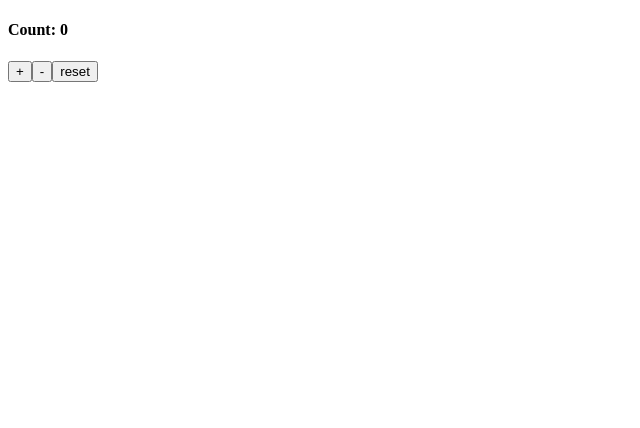
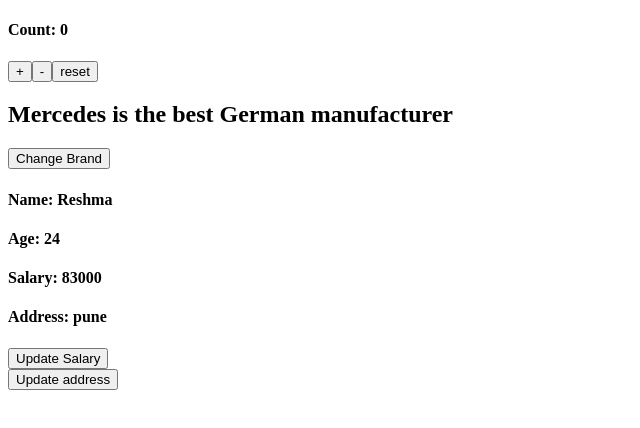
Before and after one commit to NutanShinde8926/class-practice, a React (Vite) app: page / in a window 1280 px wide. Shown: the top 428 px of the page, without its empty margins (0-640 px from the left). Built offline with nearby package versions, Linux system fonts and the light colour scheme.

Commit message:
learn usestate

```diff
--- a/src/App.jsx
+++ b/src/App.jsx
@@ -1,10 +1,14 @@
 import React from 'react'
 import Counter from './hooks/usestate/Counter'
+import UseState2 from './hooks/usestate/useState2'
+import UseState3 from './hooks/usestate/UseState3'
 
 const App = () => {
   return (
     <div>
-      < Counter />
+      <Counter />
+      <UseState2 />
+      <UseState3 />
     </div>
   )
 }
--- a/src/hooks/usestate/Counter.jsx
+++ b/src/hooks/usestate/Counter.jsx
@@ -3,7 +3,7 @@
 const Counter = () => {
     const [count, setCount] = useState(0);
   return (
-    <div>
+    <div className='btn'>
       <h4>Count: {count}</h4>
       <button onClick={() => setCount(count+1)}>+</button>
        <button onClick={() => setCount(count-1)}>-</button>
--- /dev/null
+++ b/src/hooks/usestate/UseState2.jsx
@@ -0,0 +1,15 @@
+import React, { useState } from 'react'
+
+const UseState2 = () => {
+  const [brand, setBrand] = useState("Mercedes");
+  const [country, setCountry] = useState("German");
+
+  return (
+    <div>
+      <h2>{brand} is the best {country} manufacturer</h2>
+      <button onClick={() => setBrand("BMV")}>Change Brand</button>
+    </div>
+  )
+}
+
+export default UseState2
--- /dev/null
+++ b/src/hooks/usestate/UseState3.jsx
@@ -0,0 +1,48 @@
+import React, { useState } from 'react'
+
+const UseState3 = () => {
+    const [employee, setEmployee] = useState({
+        name: 'Reshma',
+        age: 24,
+        salary: 83000,
+        address: 'pune'
+    })
+
+    function updateSalary(){
+        setEmployee(data => {
+            return {
+                ...data,
+                salary:data.salary + 120000
+
+            }
+        })
+    }
+
+    function updateAddress(){
+        setEmployee(data => {
+            return {
+                ...data,
+                address: 'delhi'
+
+            }
+        })
+    }
+
+
+  return (
+    <div>
+      <h4>Name: {employee.name}</h4>
+      <h4>Age: {employee.age}</h4>
+      <h4>Salary: {employee.salary}</h4>
+      <h4>Address: {employee.address}</h4>
+
+      <button onClick={updateSalary}>Update Salary</button>
+      <br />
+      <button onClick={updateAddress}>Update address</button>
+
+
+    </div>
+  )
+}
+
+export default UseState3
--- a/src/index.css
+++ b/src/index.css
@@ -1,5 +1,3 @@
-
-
 
 
 
```
